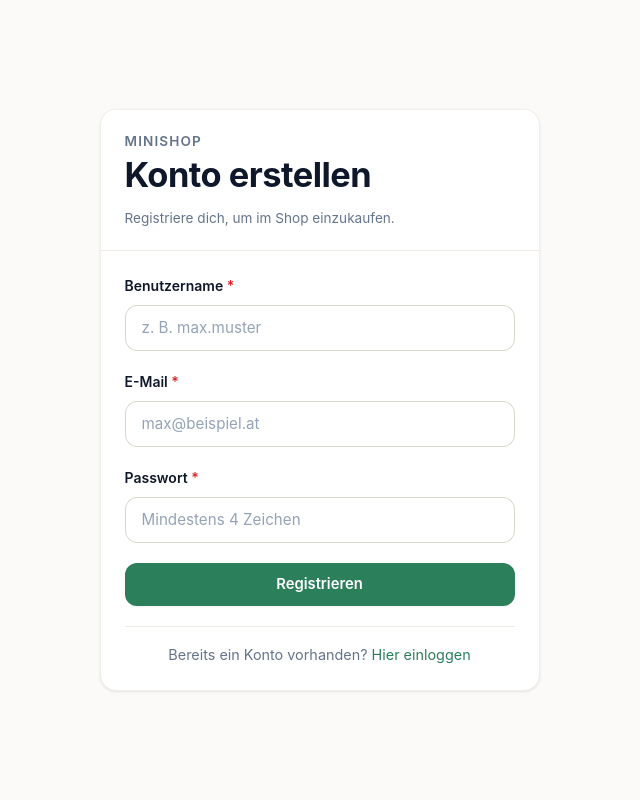
After one commit to nusaHAK/minishop_5BK1_2026, a Spring Boot app: page /register in a window 1280 px wide. The commit adds this page. Shown: the whole page, without its empty margins (313-953 px from the left). Run offline with Spring Boot 4, Linux system fonts and the light colour scheme; some of the project's set-up classes (security, data sources, template engines, error pages and the like) are left out, and stand-ins take their place.

Commit message:
register&login

```diff
--- /dev/null
+++ b/src/main/java/at/hakspittal/minishop/controller/AuthController.java
@@ -0,0 +1,73 @@
+package at.hakspittal.minishop.controller;
+
+import org.springframework.stereotype.Controller;
+import org.springframework.ui.Model;
+import org.springframework.web.bind.annotation.GetMapping;
+import org.springframework.web.bind.annotation.ModelAttribute;
+import org.springframework.web.bind.annotation.PostMapping;
+
+import at.hakspittal.minishop.entity.User;
+import at.hakspittal.minishop.service.UserService;
+
+/**
+ * Controller für Authentifizierung (Login & Registrierung).
+ * Nimmt HTTP-Anfragen vom Browser entgegen und gibt passende HTML-Seiten zurück.
+ */
+@Controller
+public class AuthController {
+
+    private final UserService userService;
+
+    // Konstruktor-Injektion des UserService
+    public AuthController(UserService userService) {
+        this.userService = userService;
+    }
+
+    /**
+     * Zeigt die Login-Seite an (GET-Request auf /login).
+     * Hinweis: Den eigentlichen Login-Vorgang (POST /login) übernimmt Spring Security automatisch.
+     */
+    @GetMapping("/login")
+    public String showLoginForm() {
+        return "auth/login"; // Verweist auf templates/auth/login.html
+    }
+
+    /**
+     * Zeigt das leere Registrierungsformular an (GET-Request auf /register).
+     */
+    @GetMapping("/register")
+    public String showRegisterForm(Model model) {
+        // Ein leeres User-Objekt wird an das HTML-Formular übergeben,
+        // damit Thymeleaf die Eingabefelder damit verknüpfen kann
+        model.addAttribute("user", new User());
+        return "auth/register"; // Verweist auf templates/auth/register.html
+    }
+
+    /**
+     * Verarbeitet die abgeschickten Formulardaten (POST-Request auf /register).
+     */
+    @PostMapping("/register")
+    public String processRegistration(@ModelAttribute("user") User user, Model model) {
+        // 1. Einfache Prüfung, ob alle Felder ausgefüllt wurden und das Passwort lang genug ist
+        if (user.getUsername() == null || user.getUsername().isBlank() ||
+            user.getEmail() == null || user.getEmail().isBlank() ||
+            user.getPassword() == null || user.getPassword().length() < 4) {
+
+            // Fehlermeldung ins Model legen und Formular erneut anzeigen
+            model.addAttribute("errorMessage", "Bitte alle Felder ausfüllen (Passwort mindestens 4 Zeichen).");
+            return "auth/register";
+        }
+
+        // 2. Registrierung über den UserService durchführen
+        try {
+            userService.registerCustomer(user);
+            // Bei Erfolg: Weiterleitung auf /login mit URL-Parameter "?registered" für eine Erfolgsmeldung
+            return "redirect:/login?registered";
+        } catch (IllegalArgumentException e) {
+            // Falls Benutzername oder E-Mail schon vergeben sind, fangen wir die Exception ab
+            // und zeigen die Fehlermeldung auf der Registrierungsseite an
+            model.addAttribute("errorMessage", e.getMessage());
+            return "auth/register";
+        }
+    }
+}
--- a/src/main/resources/application.properties
+++ b/src/main/resources/application.properties
@@ -4,7 +4,8 @@ spring.datasource.url=jdbc:mysql://localhost:3306/minishop5bk1
 spring.datasource.username=root
 spring.datasource.password=
 
-spring.jpa.hibernate.ddl-auto=update
+spring.jpa.hibernate.ddl-auto=create
+
 
 # Statische Dateien (style.css, Bilder) im Betrieb nicht cachen, damit
 # Aenderungen ohne Hard-Reload sichtbar werden.
@@ -16,3 +17,5 @@ spring.servlet.multipart.max-request-size=10MB
 #Session-ID nur per Cookie verfolgen. Sonst hängt Spring beim ersten Aufruf
 #des Warenkorbs ";jsessionid=..." an alle Links, was zu 404 fuehrt.
 server.servlet.session.tracking-modes=cookie
+
+spring.output.ansi.enabled=ALWAYS
--- a/src/main/resources/static/css/style.css
+++ b/src/main/resources/static/css/style.css
@@ -19,6 +19,7 @@
    15 Produkt-Detailseite (/shop/{id})
    16 Bild-Upload im Produktformular
    17 Warenkorb
+   18 Login & Registrieren
    ========================================================================== */
 
 /* --------------------------------------------------------------------------
@@ -2492,3 +2493,31 @@ textarea:focus {
         text-align: left;
     }
 }
+
+/* --------------------------------------------------------------------------
+   18 Auth (Login & Registrierung)
+   Isolierte Layout-Klassen ausschliesslich fuer auth/login.html und
+   auth/register.html – beeinflusst keine anderen Seiten.
+   -------------------------------------------------------------------------- */
+.auth-page {
+    display: flex;
+    align-items: center;
+    justify-content: center;
+    min-height: 100vh;
+    padding: var(--space-6) var(--space-4);
+    background-color: var(--color-surface-muted);
+}
+
+.auth-card {
+    width: 100%;
+    max-width: 440px;
+}
+
+.auth-footer {
+    margin-top: var(--space-5);
+    padding-top: var(--space-4);
+    border-top: 1px solid var(--color-border);
+    color: var(--color-text-muted);
+    font-size: 0.9rem;
+    text-align: center;
+}
--- /dev/null
+++ b/src/main/resources/templates/auth/register.html
@@ -0,0 +1,52 @@
+<!DOCTYPE html>
+<html xmlns:th="http://www.thymeleaf.org" lang="de">
+<head>
+    <meta charset="UTF-8">
+    <meta name="viewport" content="width=device-width, initial-scale=1.0">
+    <title>Registrieren - MiniShop</title>
+    <link rel="stylesheet" th:href="@{/css/style.css}">
+</head>
+<body>
+    <main class="auth-page">
+        <div class="card form-card auth-card">
+            <div class="form-card-head">
+                <div class="form-card-head-text">
+                    <p class="eyebrow">MiniShop</p>
+                    <h1>Konto erstellen</h1>
+                    <p>Registriere dich, um im Shop einzukaufen.</p>
+                </div>
+            </div>
+
+            <div class="form-body">
+                <!-- Fehlermeldung (z. B. Benutzername oder E-Mail bereits vergeben) -->
+                <div th:if="${errorMessage}" class="alert alert-danger mb-4">
+                    <span th:text="${errorMessage}"></span>
+                </div>
+
+                <form th:action="@{/register}" th:object="${user}" method="post" class="form">
+                    <div class="form-group">
+                        <label for="username" class="form-label">Benutzername <span class="required">*</span></label>
+                        <input type="text" id="username" th:field="*{username}" class="form-control" placeholder="z. B. max.muster" required>
+                    </div>
+
+                    <div class="form-group">
+                        <label for="email" class="form-label">E-Mail <span class="required">*</span></label>
+                        <input type="email" id="email" th:field="*{email}" class="form-control" placeholder="max@beispiel.at" required>
+                    </div>
+
+                    <div class="form-group">
+                        <label for="password" class="form-label">Passwort <span class="required">*</span></label>
+                        <input type="password" id="password" th:field="*{password}" class="form-control" minlength="4" placeholder="Mindestens 4 Zeichen" required>
+                    </div>
+
+                    <button type="submit" class="btn btn-primary btn-block">Registrieren</button>
+                </form>
+
+                <div class="auth-footer">
+                    Bereits ein Konto vorhanden? <a th:href="@{/login}">Hier einloggen</a>
+                </div>
+            </div>
+        </div>
+    </main>
+</body>
+</html>
--- a/src/main/resources/templates/home/index.html
+++ b/src/main/resources/templates/home/index.html
@@ -46,7 +46,8 @@
                     </p>
                     <div class="cta-row rise rise-4">
                         <a class="btn btn-primary" href="/shop" th:href="@{/shop}">Zum Shop</a>
-                        <a class="btn btn-secondary" href="#vorteile">Mehr erfahren</a>
+                        <a class="btn btn-secondary" href="/login" th:href="@{/login}">Login</a>
+                        <a class="btn btn-secondary" href="/register" th:href="@{/register}">Registrieren</a>
                     </div>
                 </div>
 
```
Also changed, not shown: src/main/java/at/hakspittal/minishop/config/DataSeeder.java (added, +46 -0 lines), src/main/java/at/hakspittal/minishop/service/UserService.java (added, +74 -0 lines), src/main/resources/templates/auth/login.html (+44 -28 lines).
